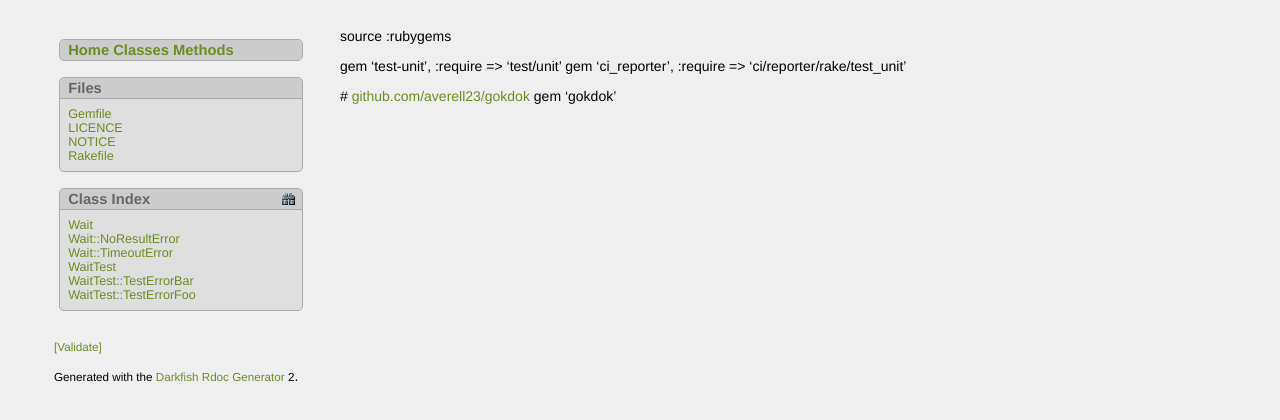
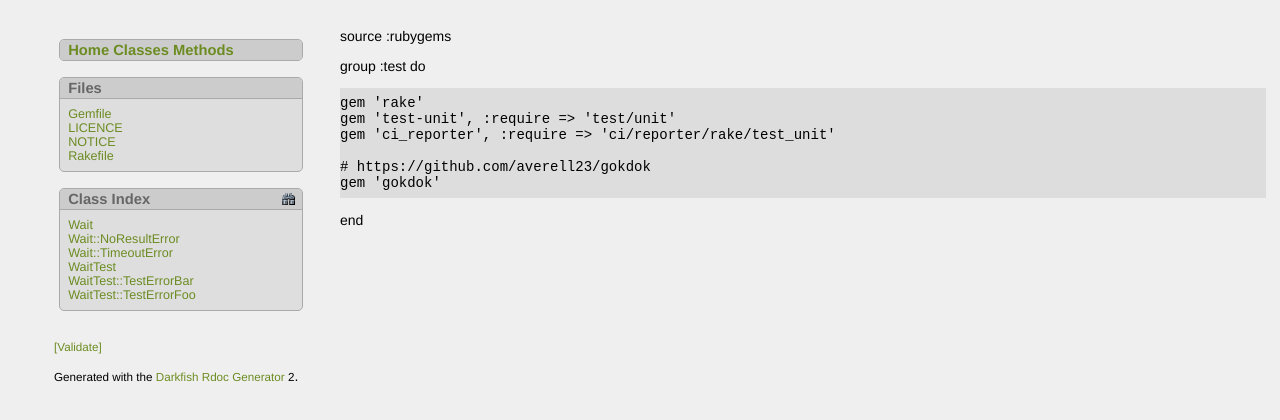
Before and after one commit to foursquare/wait, a plain HTML site: page Gemfile.html in a window 1280 px wide. Drawn offline with Linux system fonts and the light colour scheme.

Commit message:
Committed new documentation set through Gokdok

```diff
--- a/Gemfile.html
+++ b/Gemfile.html
@@ -90,12 +90,16 @@
 
 <p>source :rubygems</p>
 
-<p>gem ‘test-unit’, :require =&gt; ‘test/unit’ gem ‘ci_reporter’, :require
-=&gt; ‘ci/reporter/rake/test_unit’</p>
+<p>group :test do</p>
 
-<p># <a
-href="https://github.com/averell23/gokdok">github.com/averell23/gokdok</a>
-gem ‘gokdok’</p>
+<pre>gem 'rake'
+gem 'test-unit', :require =&gt; 'test/unit'
+gem 'ci_reporter', :require =&gt; 'ci/reporter/rake/test_unit'
+
+# https://github.com/averell23/gokdok
+gem 'gokdok'</pre>
+
+<p>end</p>
 
   </div>
 
```
Also changed, not shown: Rakefile.html (+14 -2 lines), WaitTest.html (+4 -4 lines), test/test_wait_rb.html (+1 -1 lines), 1 other file.
